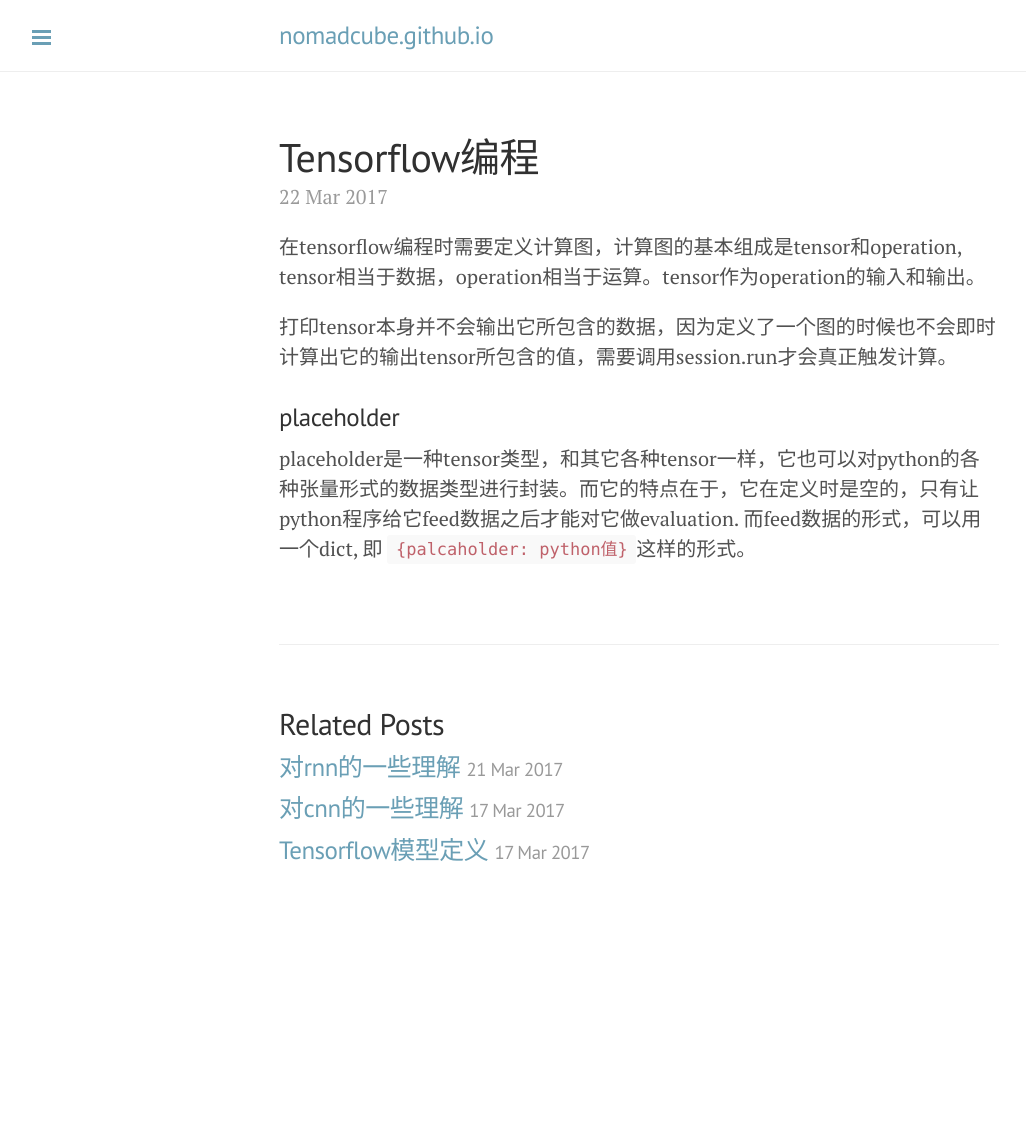
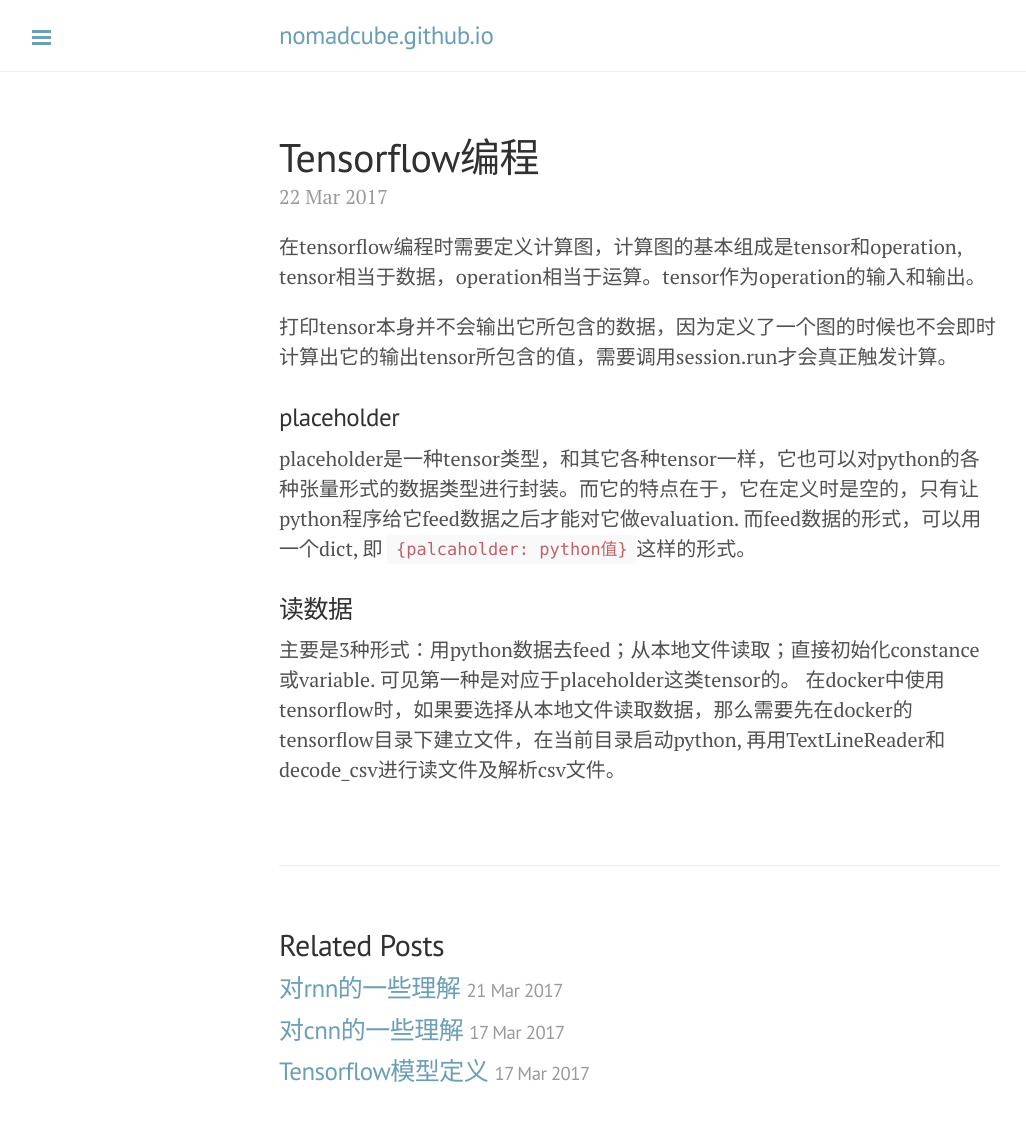
Before and after one commit to nomadcube/nomadcube.github.io, a Jekyll site: the page built from _posts/2017-03-22-tensorflow编程.md, in a window 1280 px wide. Shown: the whole page, without its empty margins (1-1027 px from the left). Built offline with Jekyll 4.4.1, drawn with Linux system fonts in a browser that asks for light colours; comment, search, counter and statistics services are not loaded; before the commit the page ends 926 px from its top, so only the background shows below that.

Commit message:
新文章

````diff
--- a/_posts/2017-03-22-tensorflow编程.md
+++ b/_posts/2017-03-22-tensorflow编程.md
@@ -9,3 +9,7 @@
 
 ### placeholder
 placeholder是一种tensor类型，和其它各种tensor一样，它也可以对python的各种张量形式的数据类型进行封装。而它的特点在于，它在定义时是空的，只有让python程序给它feed数据之后才能对它做evaluation. 而feed数据的形式，可以用一个dict, 即 ```{palcaholder: python值}```这样的形式。
+
+### 读数据
+主要是3种形式：用python数据去feed；从本地文件读取；直接初始化constance或variable. 可见第一种是对应于placeholder这类tensor的。
+在docker中使用tensorflow时，如果要选择从本地文件读取数据，那么需要先在docker的tensorflow目录下建立文件，在当前目录启动python, 再用TextLineReader和decode_csv进行读文件及解析csv文件。
````
